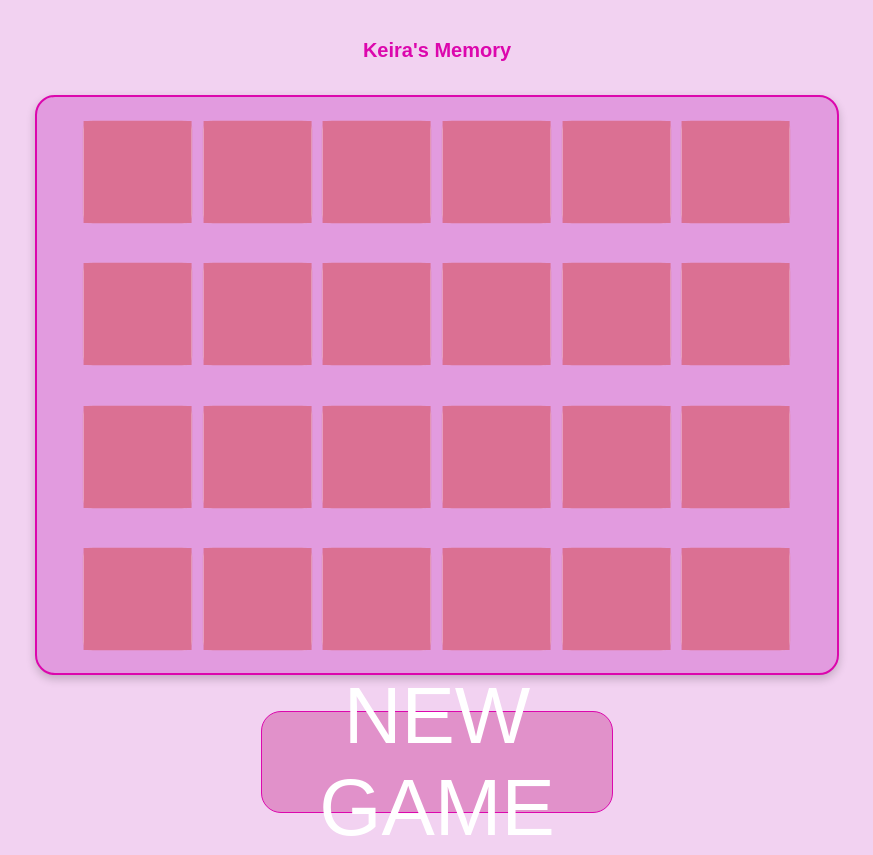
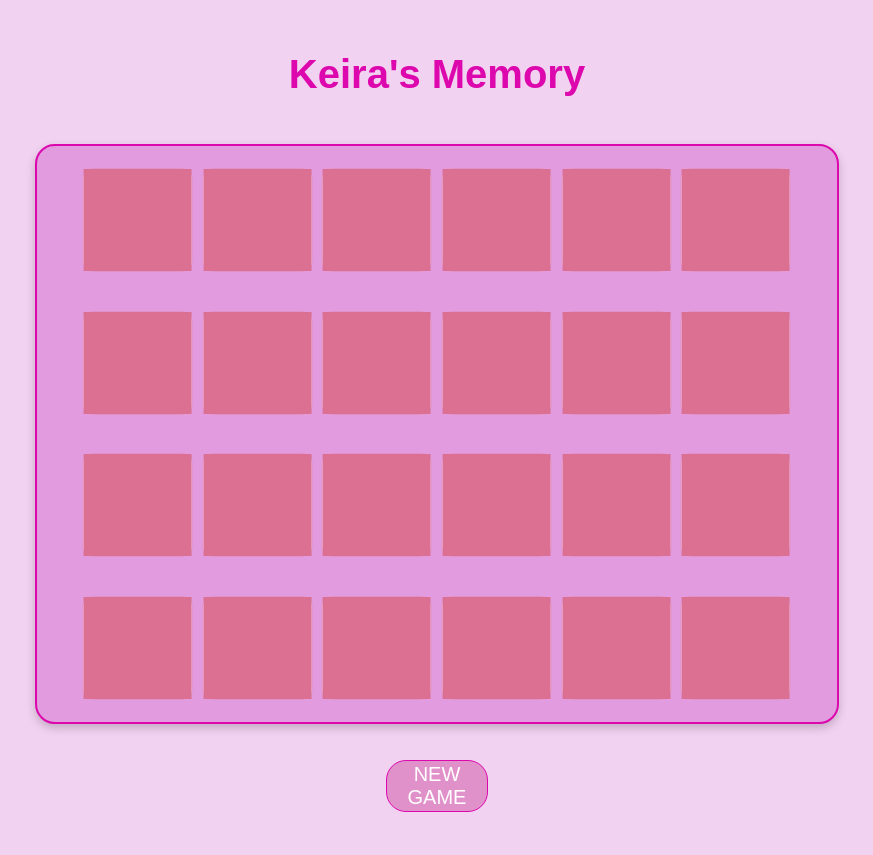
Before and after one commit to keirajol/Memorie, a plain HTML site: page index.html in a window 1280 px wide. Shown: the whole page, without its empty margins (203-1076 px from the left). Drawn offline with Linux system fonts and the light colour scheme.

Commit message:
Update style.css

```diff
--- a/style.css
+++ b/style.css
@@ -15,7 +15,7 @@ main {
 
 h1 {
   color: #DC07AD;
-  font-size: 20px;
+  font-size: 40px;
 }
 
 .board {
@@ -87,14 +87,14 @@ h1 {
 }
 
 .btn {
-  height: 100px;
-  width: 350px;
+  height: 50px;
+  width: 100px;
   background-color: #E191CA;
   margin: 1rem;
   border-radius: 20px;
   border: 1px solid #DC07AD;
   color: #ffffff;
-  font-size: 5rem;
+  font-size: 20PX;
   text-transform: uppercase;
   text-align: center;
   cursor: pointer;
```
